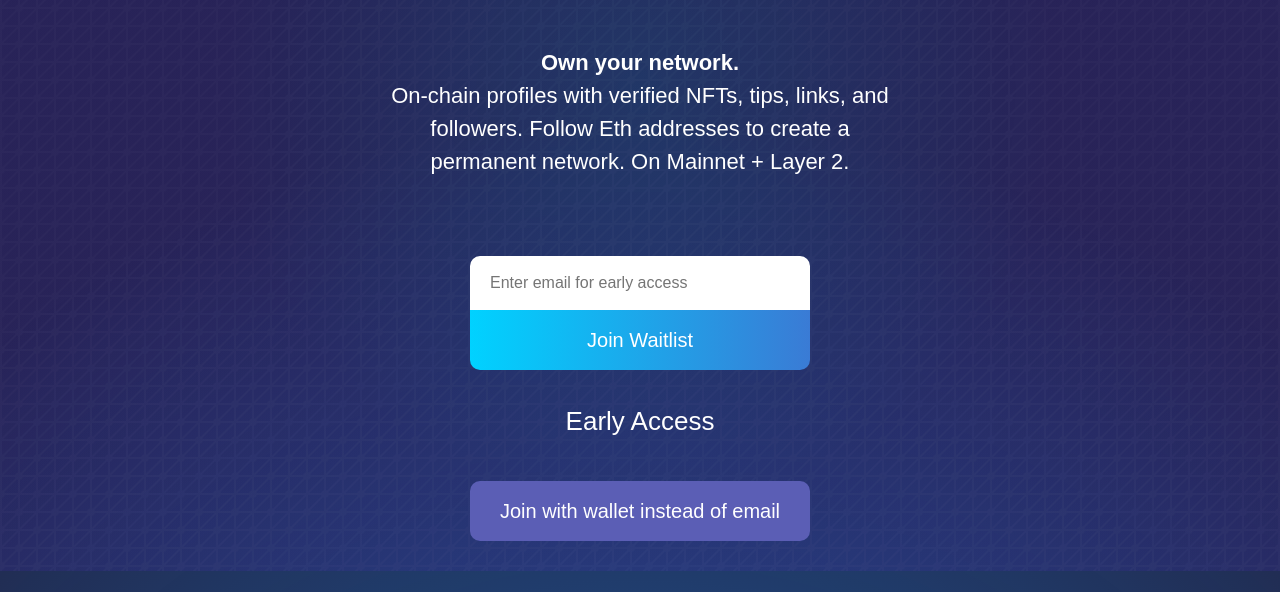
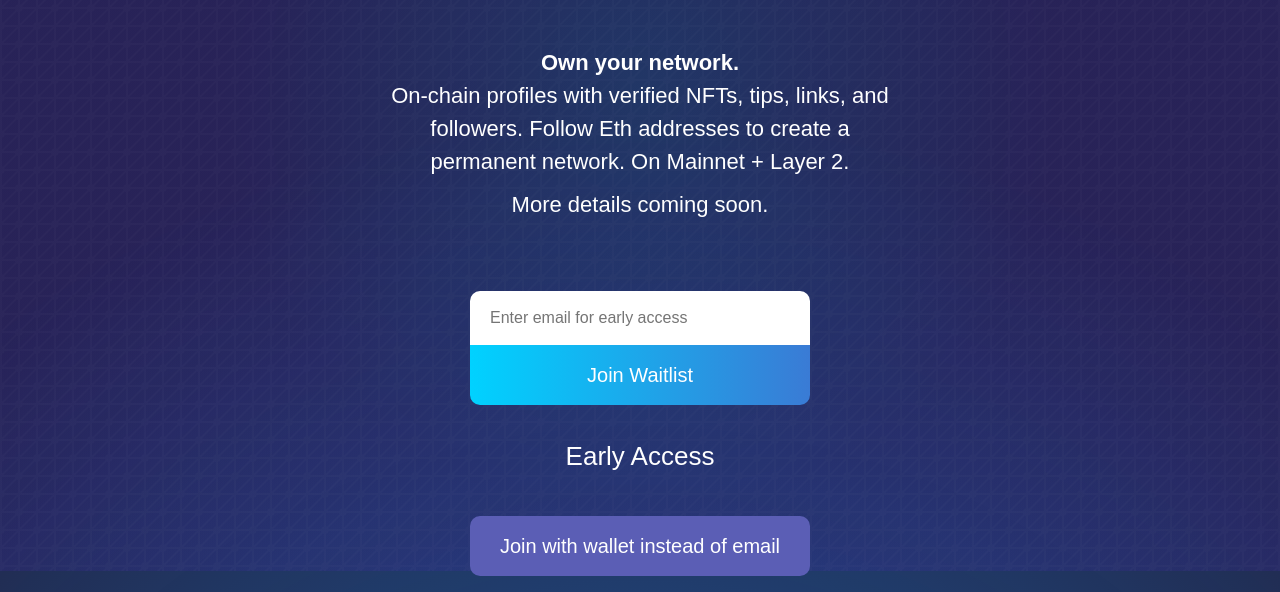
Before and after one commit to bitprofileio/bitprofileio.github.io, a website: page index.html in a window 1280 px wide. Shown: the part 229-821 px from the top of the page. Before the commit the page ends 800 px from the top, so only its background shows below. Drawn offline with nearby package versions, Linux system fonts and the light colour scheme; a script that the page names is missing.

Commit message:
modified theme

```diff
--- a/css/landing-page.css
+++ b/css/landing-page.css
@@ -486,13 +486,13 @@ header.masthead h1 {
   }
 }
 
-#proj_desc {
+.proj_desc {
   font-size: 17px;
   color: #FFF;
 }
 
 @media (min-width: 768px) {
-  #proj_desc {
+  .proj_desc {
     font-size: 22px;
   }
 }
--- a/index.html
+++ b/index.html
@@ -52,7 +52,8 @@
     <div class="col-lg-5 col-md-5 col-sm-5 text-center mx-auto my-auto" style="padding-top: 2%; width: 90%;">
       <!-- Get paid when you're followed. -->
       <!-- Take your on-chain followers with you to any platform.  -->
-      <p id="proj_desc"><strong>Own your network.</strong><br/>On-chain profiles with verified NFTs, tips, links, and followers. Follow Eth addresses to create a permanent network. On Mainnet + Layer 2.</p>
+      <p class="proj_desc"><strong>Own your network.</strong><br/>On-chain profiles with verified NFTs, tips, links, and followers. Follow Eth addresses to create a permanent network. On Mainnet + Layer 2.</p>
+      <p class="proj_desc" style="margin-top: 10px;">More details coming soon.</p>
     </div>
 
   </div>
@@ -61,7 +62,7 @@
 
    <section id="email_section">
       <div class="container">
-        <div class="row mx-auto mb-0 mt-2">
+        <div class="row mx-auto mb-0 mt-0">
             <div class="col-lg-4 col-md-5 text-center my-auto mx-auto">
               <input placeholder="Enter email for early access" id="email_field"/>
             </div>
```
